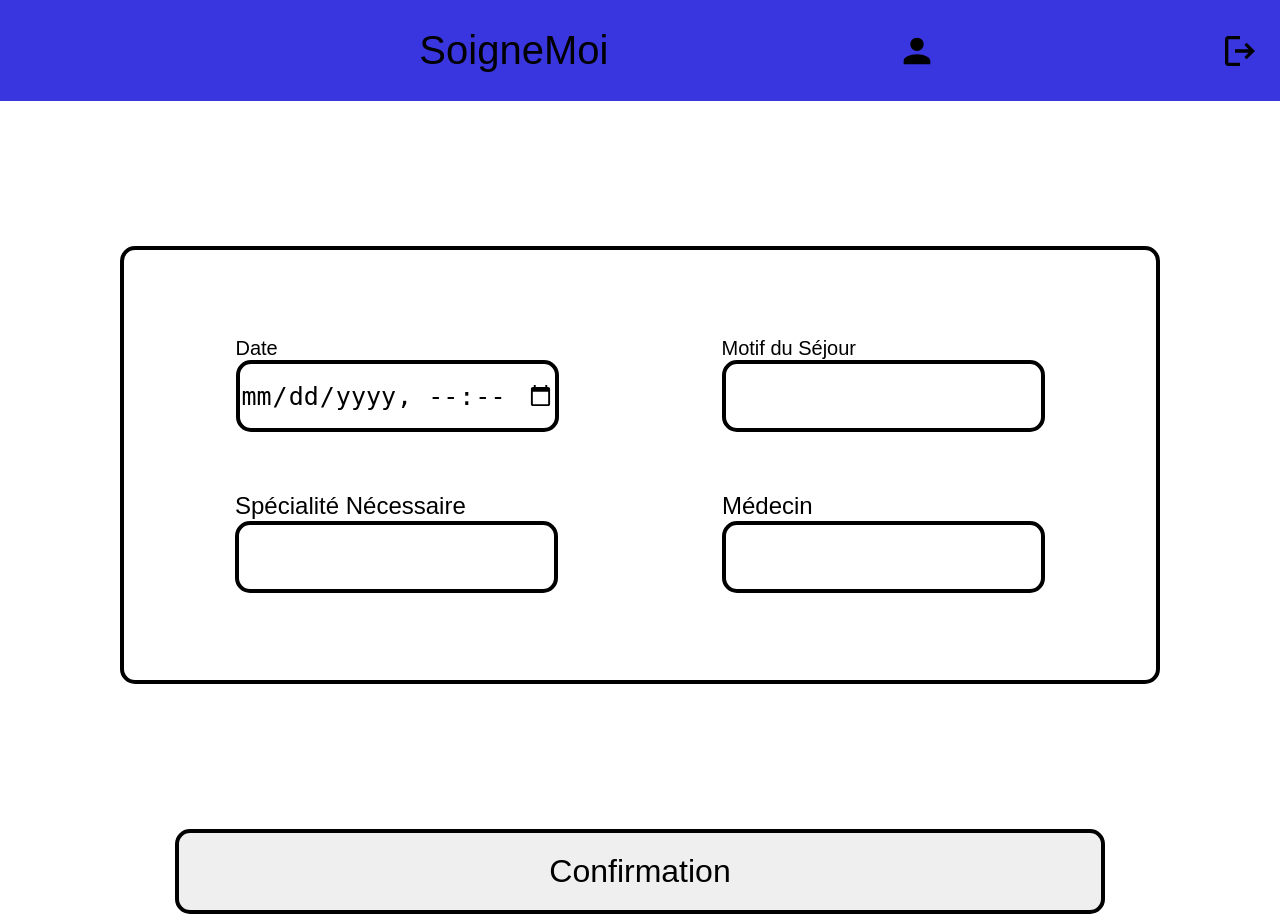
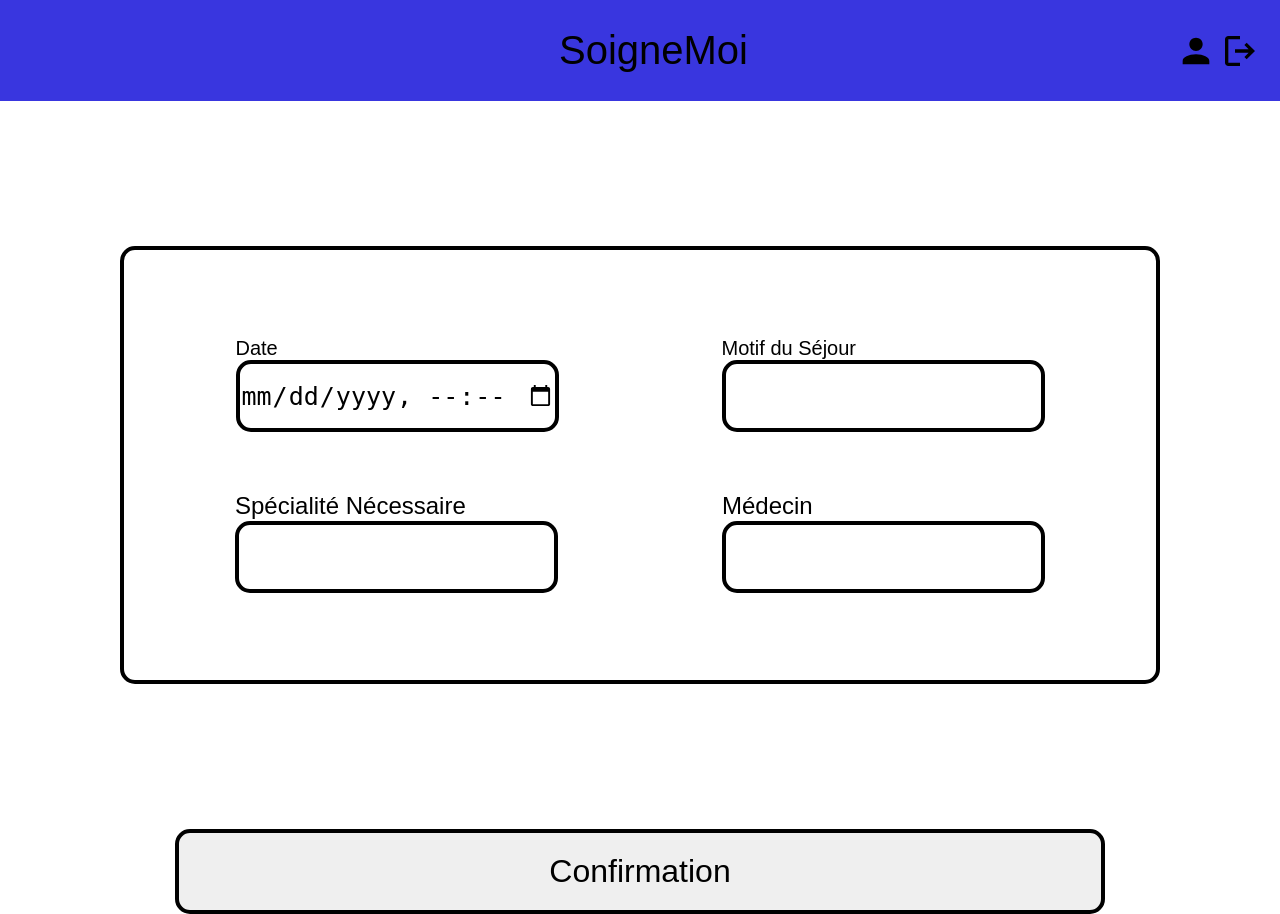
Before and after one commit to jujujuju07/ECF-Web, a PHP site: the page made by création_séjour.php in a window 1280 px wide. Run offline with PHP 8.4, Linux system fonts and the light colour scheme; the visitor is signed in with stand-in values (Sample User, id 1).

Commit message:
mise à jour css et html

```diff
--- a/css/header_connecter.css
+++ b/css/header_connecter.css
@@ -22,6 +22,10 @@
     position: relative;
     overflow: hidden;
 }
+.div-button{
+    display: flex;
+    gap: 15px;
+}
 .soigne-moi {
     color: #000000;
     text-align: left;
--- a/header_connecter.php
+++ b/header_connecter.php
@@ -9,7 +9,9 @@
 <div class="property-1-web-connecter">
     <div class="frame"></div>
     <div class="soigne-moi">SoigneMoi</div>
-    <img src="image/user.svg" id="button_user" alt="user">
-    <img src="image/logout.svg" id="button_logout" alt="deconexion" onclick="window.location.href = 'index.php' ">
+    <div class="div-button">
+        <img src="image/user.svg" id="button_user" alt="user">
+        <img src="image/logout.svg" id="button_logout" alt="deconexion" onclick="window.location.href = 'index.php' ">
+    </div>
 </div></body>
 </html>
```
